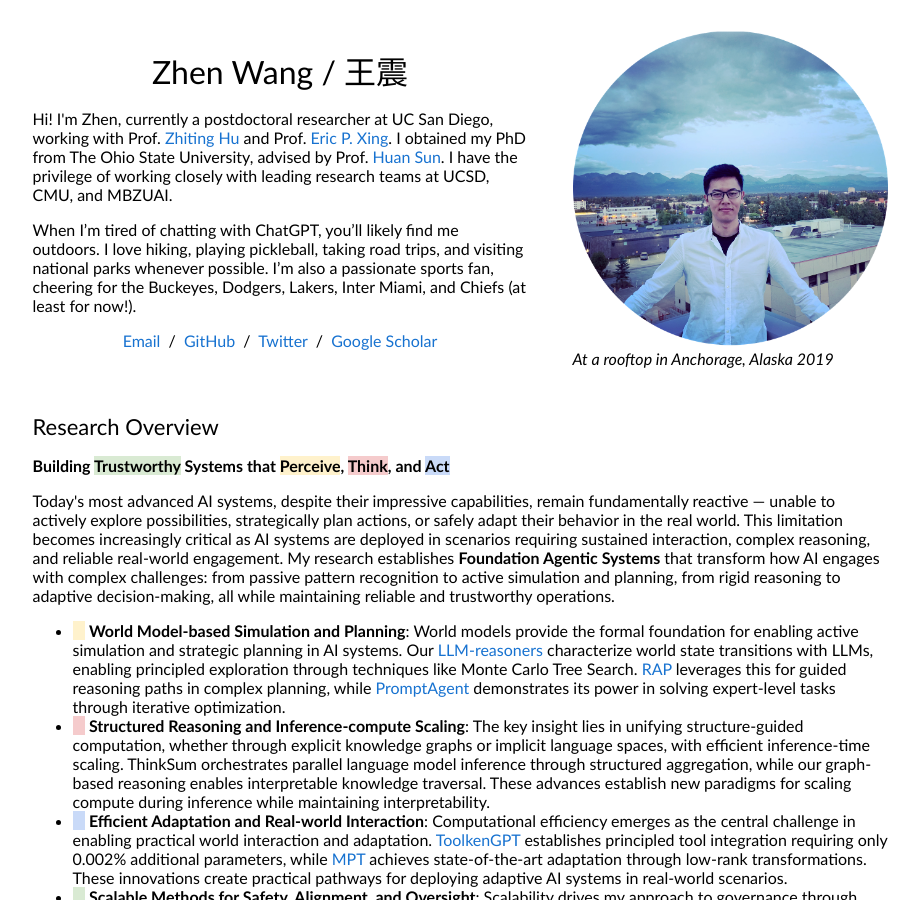
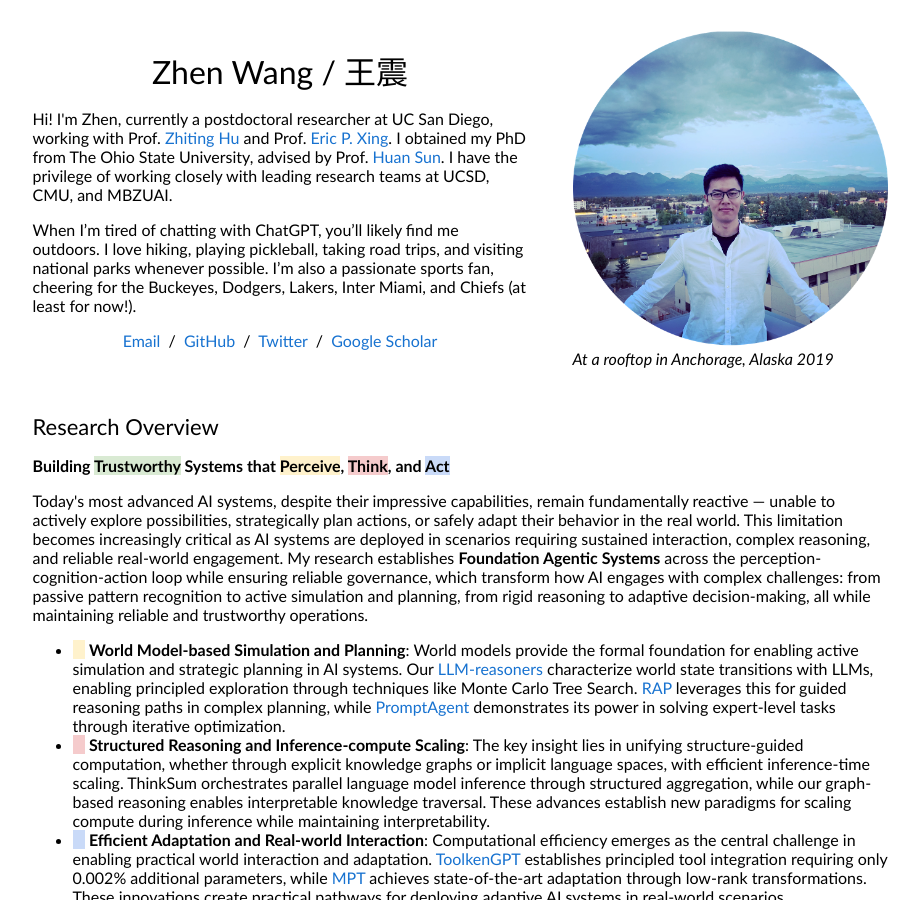
Before and after one commit to zhenwang9102/zhenwang9102.github.io, a Jekyll site: the page built from _posts/2019-06-02-venue.markdown, in a window 1280 px wide and 900 px high. Shown: the whole window, without its empty margins (180-1099 px from the left). Built offline with Jekyll 4.4.1, drawn with Linux system fonts in a browser that asks for light colours.

Commit message:
Update default.html

```diff
--- a/_layouts/default.html
+++ b/_layouts/default.html
@@ -92,7 +92,7 @@
                 <b>Building <a style="background-color:#d9ead3;color:black;">Trustworthy</a> Systems that <a style="background-color:#fff2cc;color:black;">Perceive</a>, <a style="background-color:#f5cbcc;color:black;">Think</a>, and <a style="background-color:#c9daf8;color:black;">Act</a></b>
               </p>
               <p>
-                Today's most advanced AI systems, despite their impressive capabilities, remain fundamentally reactive — unable to actively explore possibilities, strategically plan actions, or safely adapt their behavior in the real world. This limitation becomes increasingly critical as AI systems are deployed in scenarios requiring sustained interaction, complex reasoning, and reliable real-world engagement. My research establishes <b>Foundation Agentic Systems</b> that transform how AI engages with complex challenges: from passive pattern recognition to active simulation and planning, from rigid reasoning to adaptive decision-making, all while maintaining reliable and trustworthy operations.
+                Today's most advanced AI systems, despite their impressive capabilities, remain fundamentally reactive — unable to actively explore possibilities, strategically plan actions, or safely adapt their behavior in the real world. This limitation becomes increasingly critical as AI systems are deployed in scenarios requiring sustained interaction, complex reasoning, and reliable real-world engagement. My research establishes <b>Foundation Agentic Systems</b> across the perception-cognition-action loop while ensuring reliable governance, which transform how AI engages with complex challenges: from passive pattern recognition to active simulation and planning, from rigid reasoning to adaptive decision-making, all while maintaining reliable and trustworthy operations.
               </p>
               <ul>
                 <li>
```
